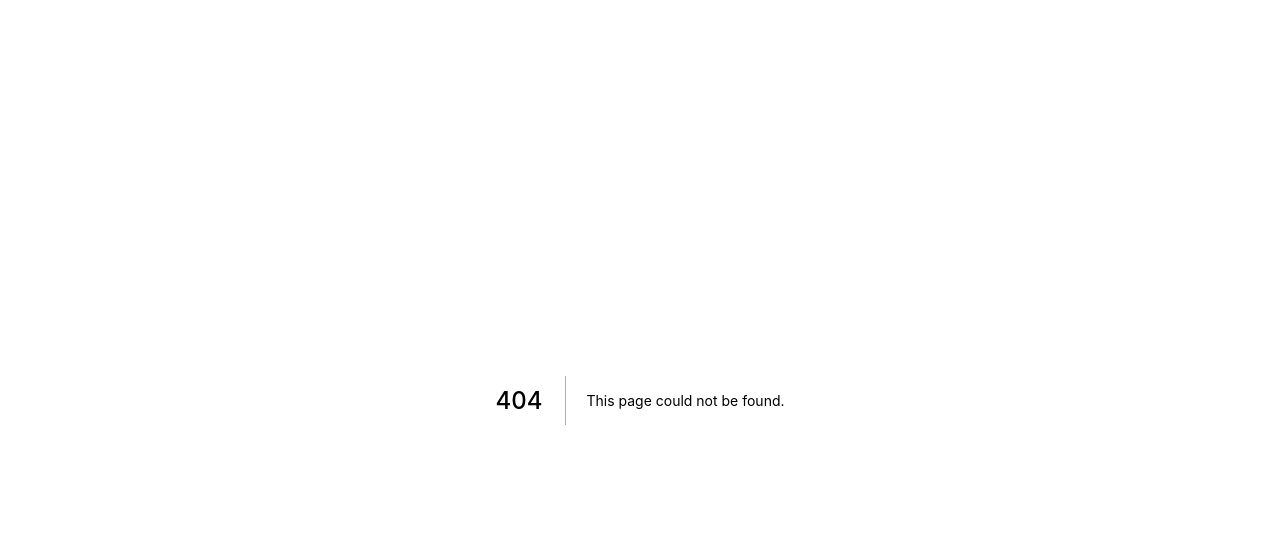
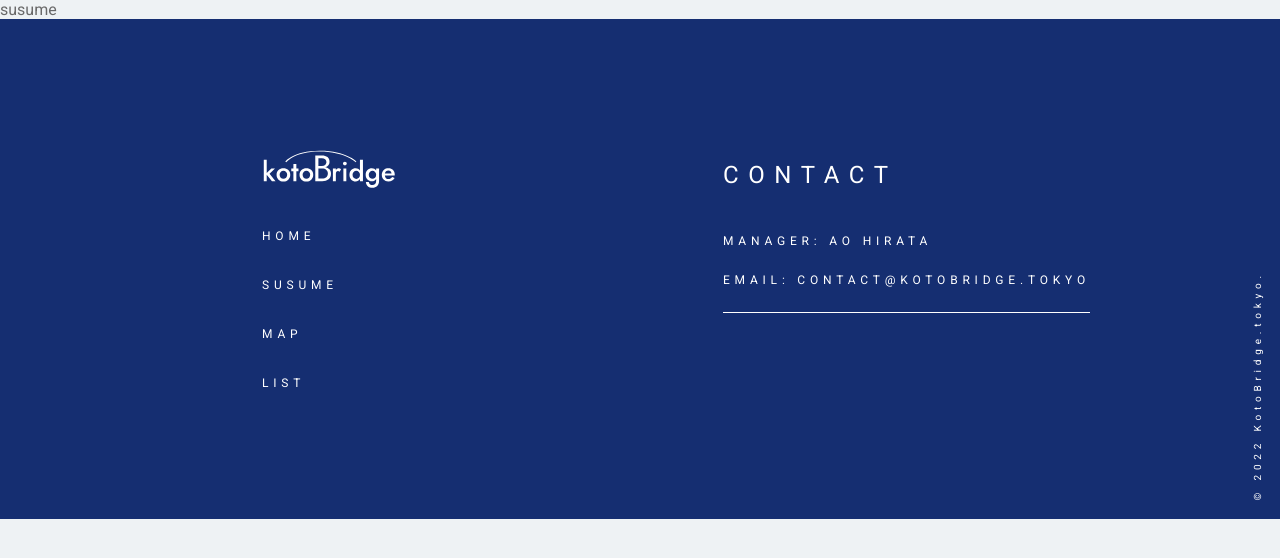
Before and after one commit to aovoq/kotobridge.tokyo, a Next.js app: page /susume in a window 1280 px wide. Before the commit this address had no page. Shown: the top 558 px of the page. Built offline with nearby package versions, Linux system fonts and the light colour scheme.

Commit message:
feat: init susume page

```diff
--- /dev/null
+++ b/src/pages/susume.jsx
@@ -0,0 +1,11 @@
+import Layout from '../components/layout'
+
+const Susume = () => {
+   return (
+      <Layout>
+         susume
+      </Layout>
+   )
+}
+
+export default Susume
```
